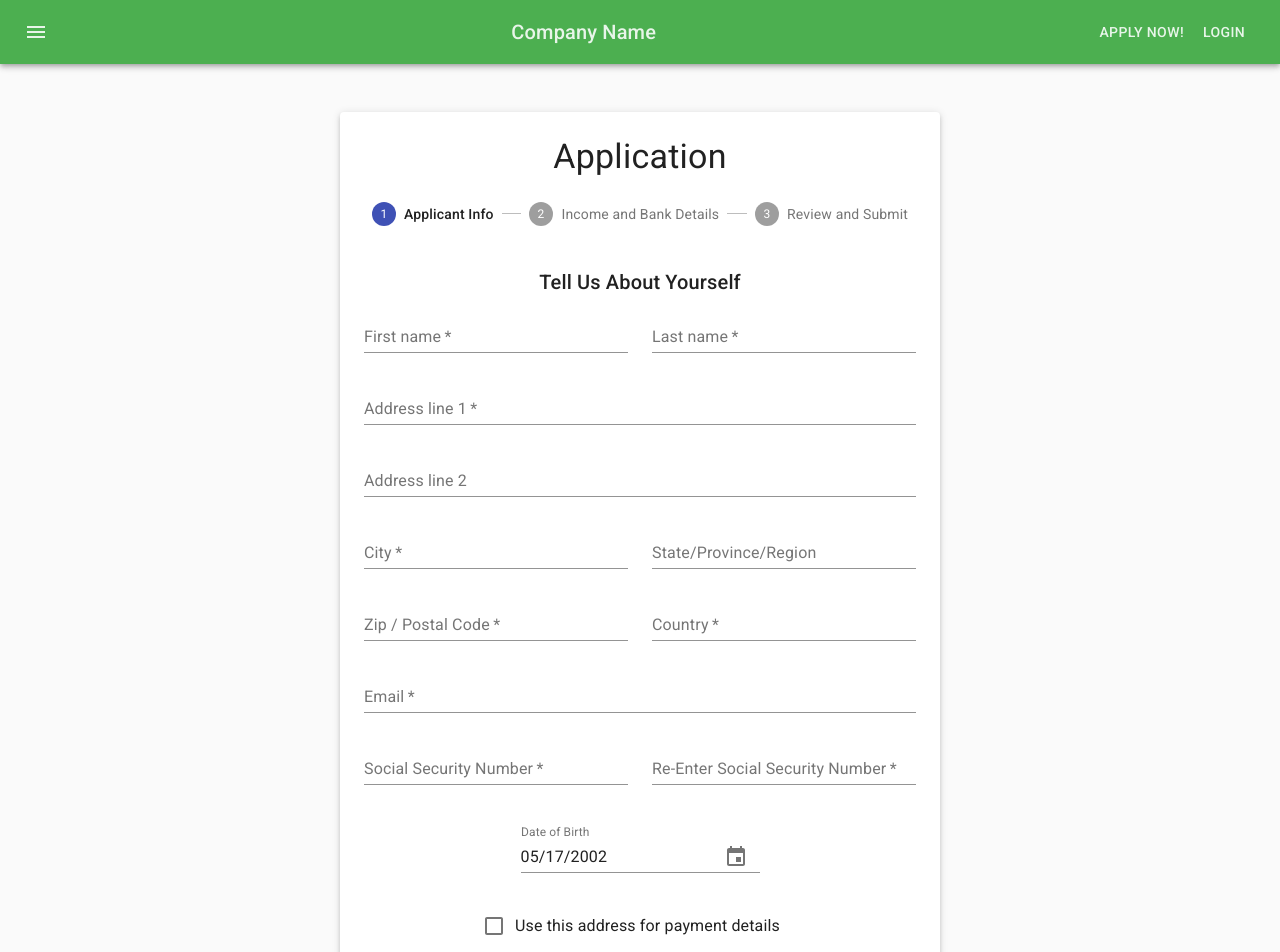
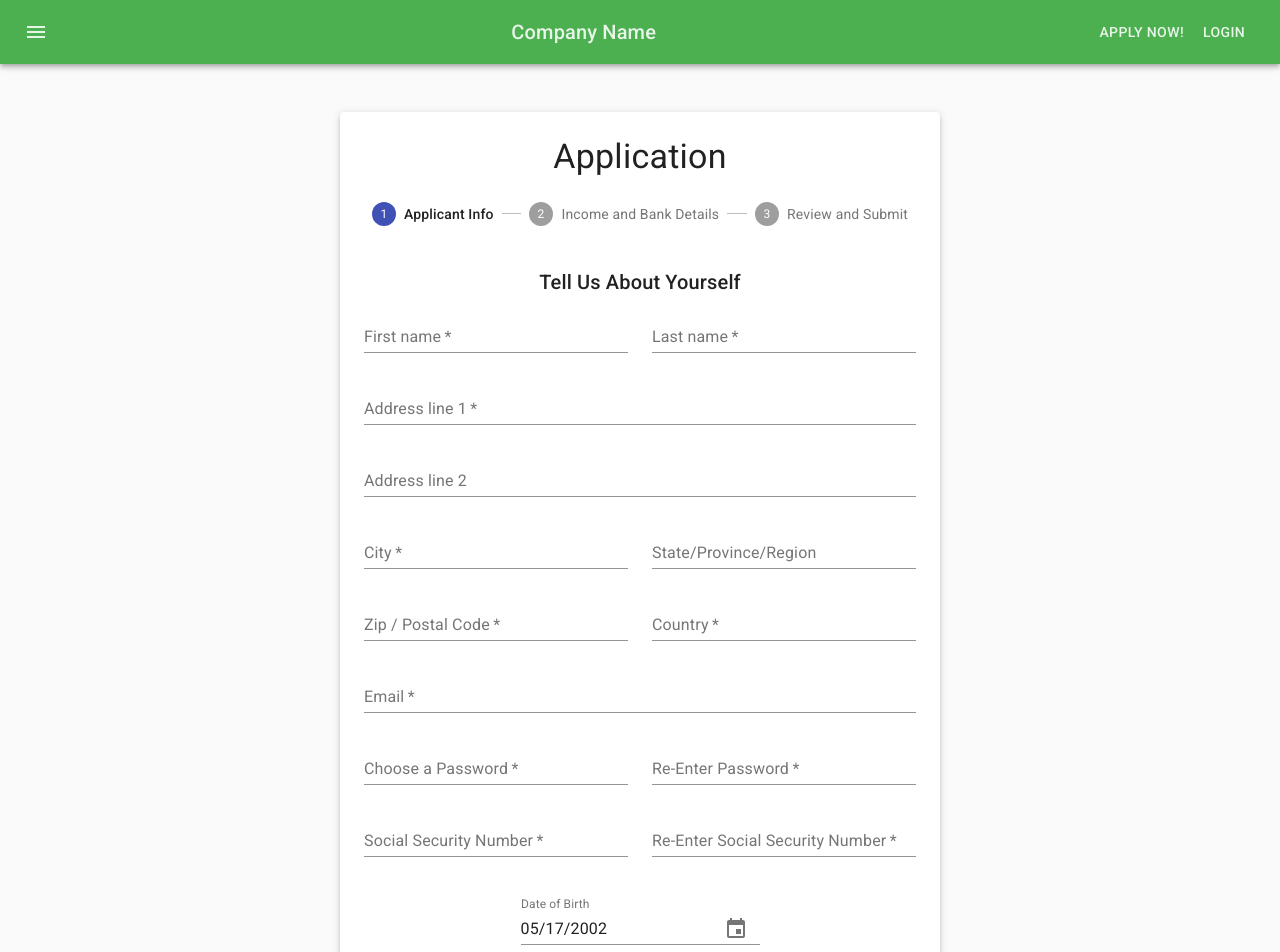
Before and after one commit to Hugens25/PaydayLoanSite, a React (Create React App) app: page /apply in a window 1280 px wide. Shown: the top 952 px of the page. Built offline with nearby package versions, Linux system fonts and the light colour scheme.

Commit message:
added functionality to gather all data

```diff
--- a/src/components/ApplicationProcess/ApplicantInfo.js
+++ b/src/components/ApplicationProcess/ApplicantInfo.js
@@ -1,9 +1,7 @@
-import React from 'react';
+import React, { useState, useEffect } from 'react';
 import Grid from '@material-ui/core/Grid';
 import Typography from '@material-ui/core/Typography';
 import TextField from '@material-ui/core/TextField';
-import FormControlLabel from '@material-ui/core/FormControlLabel';
-import Checkbox from '@material-ui/core/Checkbox';
 import DateFnsUtils from '@date-io/date-fns';
 import { MuiPickersUtilsProvider, KeyboardDatePicker } from '@material-ui/pickers';
 
@@ -12,15 +10,43 @@ export default function AddressForm() {
   const date = new Date();
   let minimumValidDOB = date.setFullYear(date.getFullYear() - 18);
 
-  const [selectedDate, setSelectedDate] = React.useState(minimumValidDOB);
+  const [selectedDate, setSelectedDate] = useState(minimumValidDOB);
+  const [applicantInfo, setApplicantInfo] = useState({});
+  const [passwordValidated, setValidatedPassword] = useState(true);
+  const [ssnValidated, setValidatedSSN] = useState(true);
+  const [maskedSSN, setMaskedSSN] = useState();
+
 
   const handleDateChange = (date) => {
     if (date > minimumValidDOB) {
       alert("Unable to Proceed:\n\nYou must be 18 years old or older to apply for a Payday Loan.")
     } else {
       setSelectedDate(date);
+      setApplicantInfo({"bday":date})
     }
   };
+
+  const handleAddApplicantInformation = (key, e) => {
+    let info = { ...applicantInfo }
+    info[key] = e.target.value
+    setApplicantInfo(info)
+
+  }
+
+  const handleValidatePassword = (e) => {
+    setValidatedPassword(applicantInfo.password === e.target.value ? true : false)
+  }
+
+  const handleValidateSSN = (e) => {
+    setValidatedSSN(applicantInfo.ssn === e.target.value ? true : false)
+  }
+
+  const handleMaskSSN = (e) => {
+    let maskValue = 'X'
+    setMaskedSSN(maskValue.repeat(applicantInfo.ssn.length))
+  }
+
+  useEffect(() => {console.log(applicantInfo)});
 
   return (
     <React.Fragment>
@@ -35,7 +61,8 @@ export default function AddressForm() {
             name="firstName"
             label="First name"
             fullWidth
-            autoComplete="fname"
+            autoComplete="given-name"
+            onChange={(e) => {handleAddApplicantInformation("first-name", e)}}
           />
         </Grid>
         <Grid item xs={12} sm={6}>
@@ -45,7 +72,8 @@ export default function AddressForm() {
             name="lastName"
             label="Last name"
             fullWidth
-            autoComplete="lname"
+            autoComplete="family-name"
+            onChange={(e) => {handleAddApplicantInformation("last-name", e)}}
           />
         </Grid>
         <Grid item xs={12}>
@@ -56,6 +84,7 @@ export default function AddressForm() {
             label="Address line 1"
             fullWidth
             autoComplete="billing address-line1"
+            onChange={(e) => {handleAddApplicantInformation("address-1", e)}}
           />
         </Grid>
         <Grid item xs={12}>
@@ -65,6 +94,7 @@ export default function AddressForm() {
             label="Address line 2"
             fullWidth
             autoComplete="billing address-line2"
+            onChange={(e) => {handleAddApplicantInformation("address-2", e)}}
           />
         </Grid>
         <Grid item xs={12} sm={6}>
@@ -75,10 +105,17 @@ export default function AddressForm() {
             label="City"
             fullWidth
             autoComplete="billing address-level2"
+            onChange={(e) => {handleAddApplicantInformation("city", e)}}
           />
         </Grid>
         <Grid item xs={12} sm={6}>
-          <TextField id="state" name="state" label="State/Province/Region" fullWidth />
+          <TextField
+            id="state"
+            name="state"
+            label="State/Province/Region"
+            fullWidth
+            onChange={(e) => {handleAddApplicantInformation("state", e)}}
+          />
         </Grid>
         <Grid item xs={12} sm={6}>
           <TextField
@@ -88,6 +125,7 @@ export default function AddressForm() {
             label="Zip / Postal Code"
             fullWidth
             autoComplete="billing postal-code"
+            onChange={(e) => {handleAddApplicantInformation("zip-code", e)}}
           />
         </Grid>
         <Grid item xs={12} sm={6}>
@@ -98,6 +136,7 @@ export default function AddressForm() {
             label="Country"
             fullWidth
             autoComplete="billing country"
+            onChange={(e) => {handleAddApplicantInformation("country", e)}}
           />
         </Grid>
         <Grid item xs={12}>
@@ -108,6 +147,33 @@ export default function AddressForm() {
             label="Email"
             fullWidth
             autoComplete="email"
+            onChange={(e) => {handleAddApplicantInformation("email", e)}}
+          />
+        </Grid>
+        <Grid item xs={6}>
+          <TextField
+            required
+            id="password"
+            name="password"
+            label="Choose a Password"
+            fullWidth
+            autoComplete="password"
+            type="password"
+            error={!passwordValidated}
+            onChange={(e) => {handleAddApplicantInformation("password", e)}}
+          />
+        </Grid>
+        <Grid item xs={6}>
+          <TextField
+            required
+            id="validatePassword"
+            name="validatePassword"
+            label="Re-Enter Password"
+            fullWidth
+            autoComplete="password"
+            type="password"
+            error={!passwordValidated}
+            onChange={handleValidatePassword}
           />
         </Grid>
         <Grid item xs={12} sm={6}>
@@ -119,6 +185,9 @@ export default function AddressForm() {
             // type="number"
             fullWidth
             autoComplete="SSN"
+            value={maskedSSN}
+            error={!ssnValidated}
+            onChange={(e) => {handleAddApplicantInformation("ssn", e)}}
           />
         </Grid>
         <Grid item xs={12} sm={6}>
@@ -129,10 +198,12 @@ export default function AddressForm() {
             label="Re-Enter Social Security Number"
             fullWidth
             autoComplete="SSN"
+            error={!ssnValidated}
+            onChange={handleValidateSSN}
           />
         </Grid>
         <MuiPickersUtilsProvider utils={DateFnsUtils}>
-          <Grid item xs={12}>
+          <Grid item xs={12} sm={12}>
             <KeyboardDatePicker
               disableToolbar
               variant="inline"
@@ -148,12 +219,6 @@ export default function AddressForm() {
             />
           </Grid>
         </MuiPickersUtilsProvider>
-        <Grid item xs={12}>
-          <FormControlLabel
-            control={<Checkbox color="secondary" name="saveAddress" value="yes" />}
-            label="Use this address for payment details"
-          />
-        </Grid>
       </Grid>
     </React.Fragment>
   );
```
